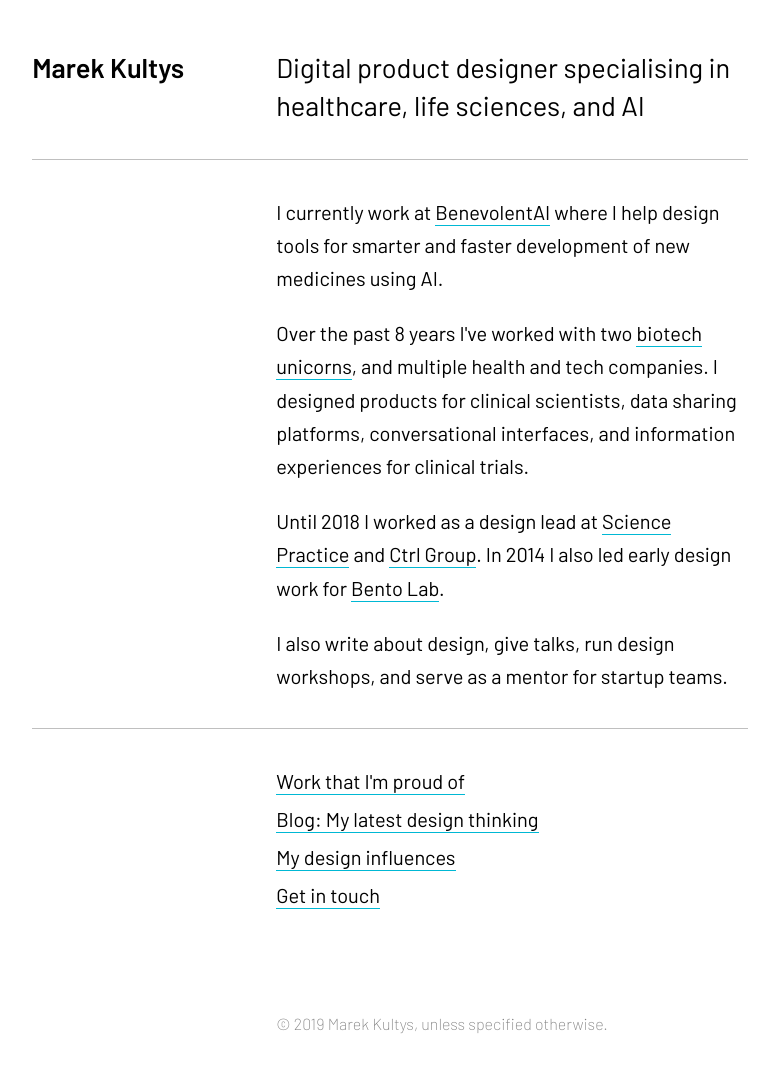
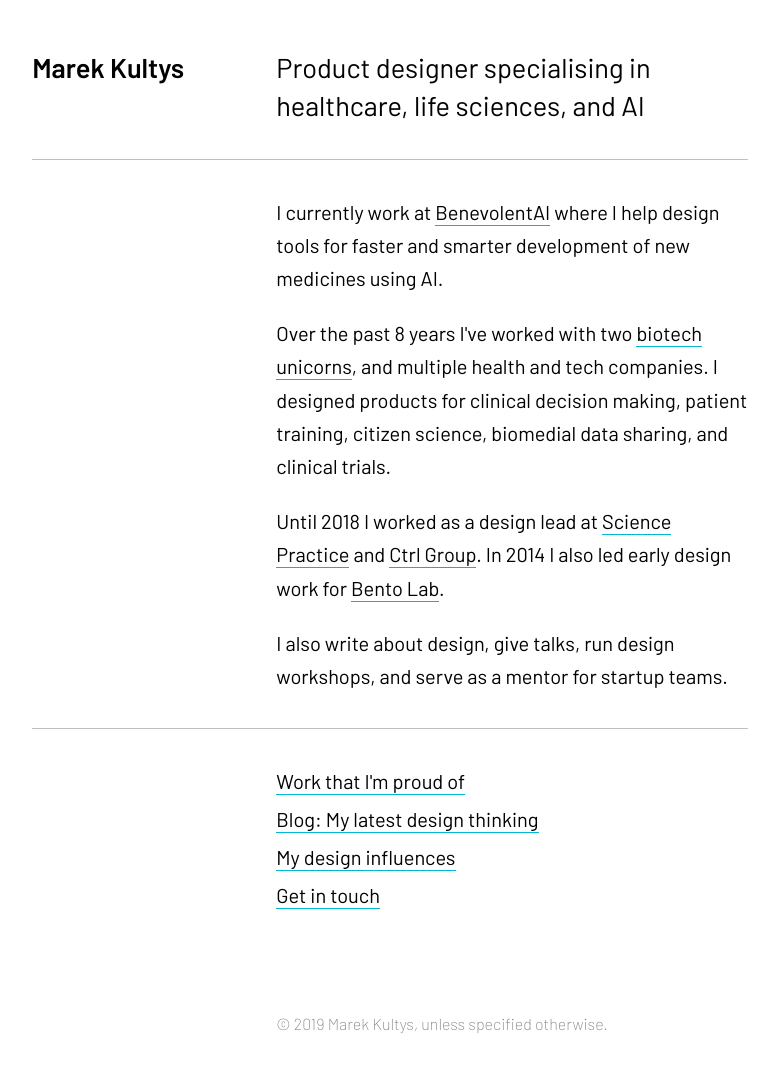
Before and after one commit to marek-kultys/marekkultys.github.io, a Jekyll site: the page built from index.html, in a window 1280 px wide. Shown: the whole page, without its empty margins (250-1029 px from the left). Built offline with Jekyll 4.4.1, drawn with Linux system fonts in a browser that asks for light colours.

Commit message:
Minor copy changes

```diff
--- a/_data/pages.yml
+++ b/_data/pages.yml
@@ -1,5 +1,5 @@
 home:
-   tagline: Digital product designer specialising in healthcare, life sciences, and AI
+   tagline: Product designer specialising in healthcare, life sciences, and AI
    link: /
 
 work:
--- a/index.html
+++ b/index.html
@@ -7,10 +7,10 @@
    <div class="container">
       <div class="container-two-thirds shift">
          <p>
-            I currently work at <a href="http://benevolent.ai">BenevolentAI</a> where I help design tools for smarter and faster development of new medicines using AI.
+            I currently work at <a href="http://benevolent.ai">BenevolentAI</a> where I help design tools for faster and smarter development of new medicines using AI.
          </p>
          <p>
-            Over the past 8 years I've worked with two <a href="http://benevolent.ai">biotech</a> <a href="http://immunocore.com">unicorns</a>, and multiple health and tech companies. I designed products for clinical scientists, data sharing platforms, conversational interfaces, and information experiences for clinical trials.
+            Over the past 8 years I've worked with two <a href="http://benevolent.ai">biotech</a> <a href="http://immunocore.com">unicorns</a>, and multiple health and tech companies. I designed products for clinical decision making, patient training, citizen science, biomedial data sharing, and clinical trials.
          </p>
          <p>
             Until 2018 I worked as a design lead at <a href="https://www.science-practice.com/teams/bio-design/">Science Practice</a> and <a href="https://www.ctrl-group.com/">Ctrl Group</a>. In 2014 I also led early design work for <a href="https://www.bento.bio/">Bento Lab</a>.
--- a/work/index.html
+++ b/work/index.html
@@ -9,7 +9,7 @@
          <div class="entry">
             <h3><a href="{{ site.data.pages.project-benevolent.link }}">{{ site.data.pages.project-benevolent.tagline }}</a></h3>
             <p>At BenevolentAI I lead the work of our product design team. Currently, I focus on target identification — one of the key challenges in the early stage of the drug development process. We use various computational technologies, such as NLP and AI, and a series of design patterns to help drug discoverers explore and select best targets for validation.</p>
-            <p>Get in touch! <a href="https://benevolent.ai/careers#london">I'm hiring designers</a> who wish to design digital products that actually matter.</p>
+            <p>Get in touch! <a href="https://benevolent.ai/careers#london">I'm hiring designers</a> who want to design  products that actually matter.</p>
          </div>
          <div class="entry">
             <h3><a href="{{ site.data.pages.project-biodesign.link }}">{{ site.data.pages.project-biodesign.tagline }}</a></h3>
```
Also changed, not shown: influences/index.html (+14 -14 lines).
